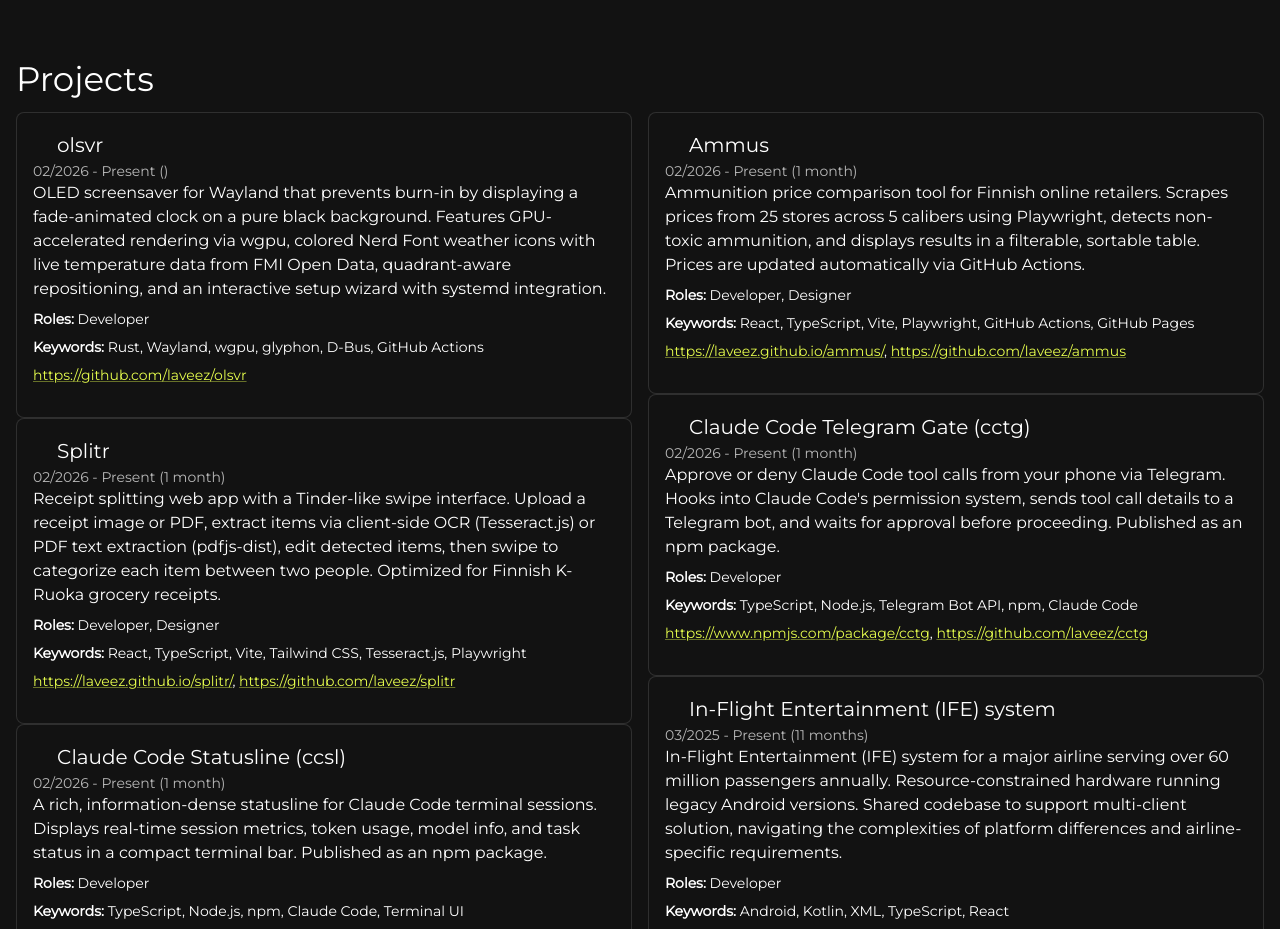
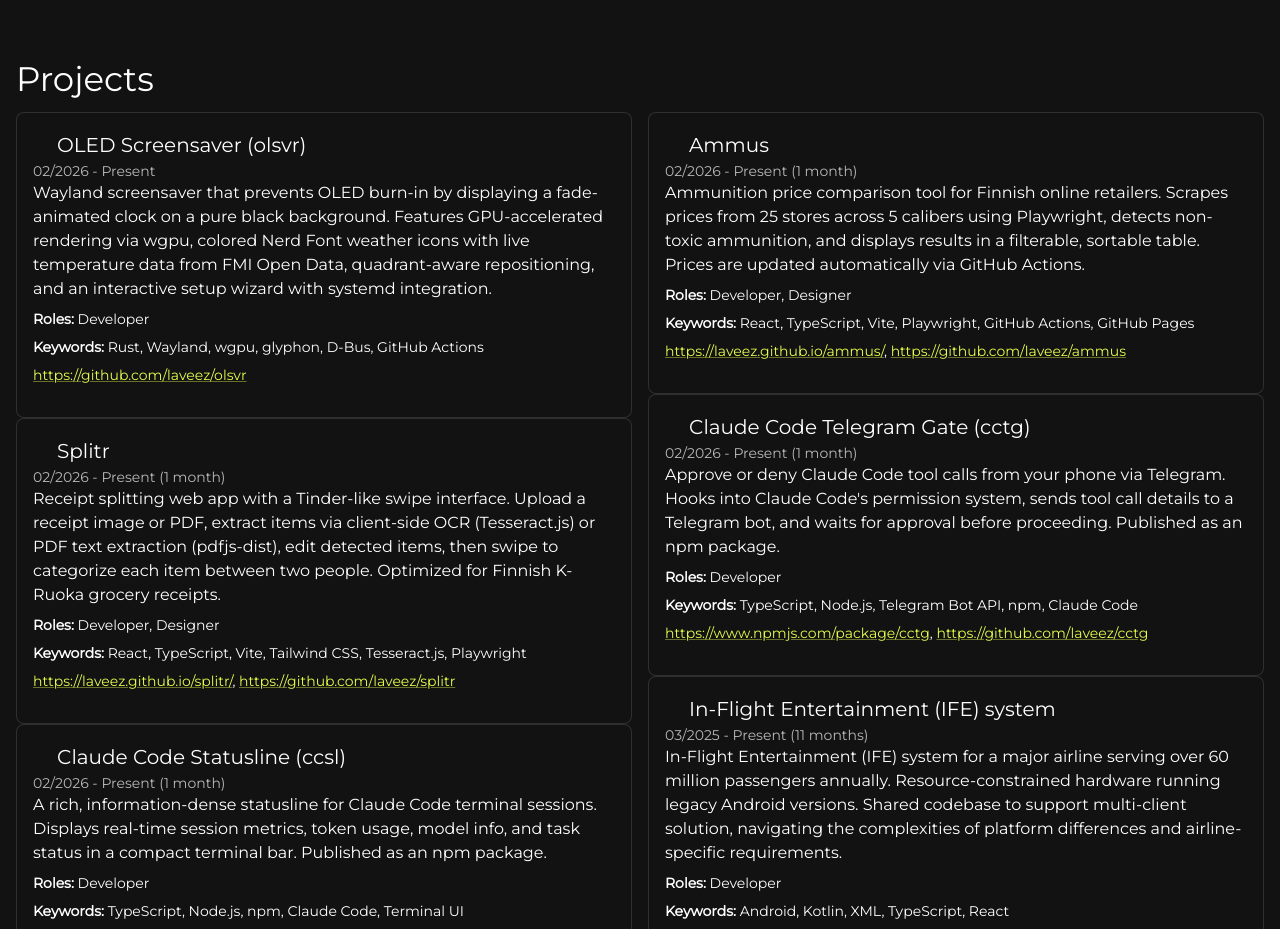
Before and after one commit to laveez/laveez.github.io, a React (Vite) app: page /print in a window 1280 px wide. Shown: the part 5683-6612 px from the top of the page. Built offline with nearby package versions, Linux system fonts and the light colour scheme; some icons are missing.

Commit message:
Fix: Hide empty duration parentheses, rename olsvr to full name
- Duration component returns null when both years and months are 0
- Rename "olsvr" to "OLED Screensaver (olsvr)" in project listing

```diff
--- a/data/resume.json
+++ b/data/resume.json
@@ -442,8 +442,8 @@
   ],
   "projects": [
     {
-      "name": "olsvr",
-      "description": "OLED screensaver for Wayland that prevents burn-in by displaying a fade-animated clock on a pure black background. Features GPU-accelerated rendering via wgpu, colored Nerd Font weather icons with live temperature data from FMI Open Data, quadrant-aware repositioning, and an interactive setup wizard with systemd integration.",
+      "name": "OLED Screensaver (olsvr)",
+      "description": "Wayland screensaver that prevents OLED burn-in by displaying a fade-animated clock on a pure black background. Features GPU-accelerated rendering via wgpu, colored Nerd Font weather icons with live temperature data from FMI Open Data, quadrant-aware repositioning, and an interactive setup wizard with systemd integration.",
       "highlights": [],
       "keywords": ["Rust", "Wayland", "wgpu", "glyphon", "D-Bus", "GitHub Actions"],
       "startDate": "2026-02-21",
--- a/src/components/common/Duration.jsx
+++ b/src/components/common/Duration.jsx
@@ -38,7 +38,9 @@
   const formattedYears = years > 0 ? `${years} year${years > 1 ? 's' : ''}` : '';
   const formattedMonths = months > 0 ? `${months} month${months > 1 ? 's' : ''}` : '';
 
-  return <>({`${formattedYears} ${formattedMonths}`.trim()})</>;
+  const text = `${formattedYears} ${formattedMonths}`.trim();
+  if (!text) return null;
+  return <>({text})</>;
 };
 
 export default Duration;
```
